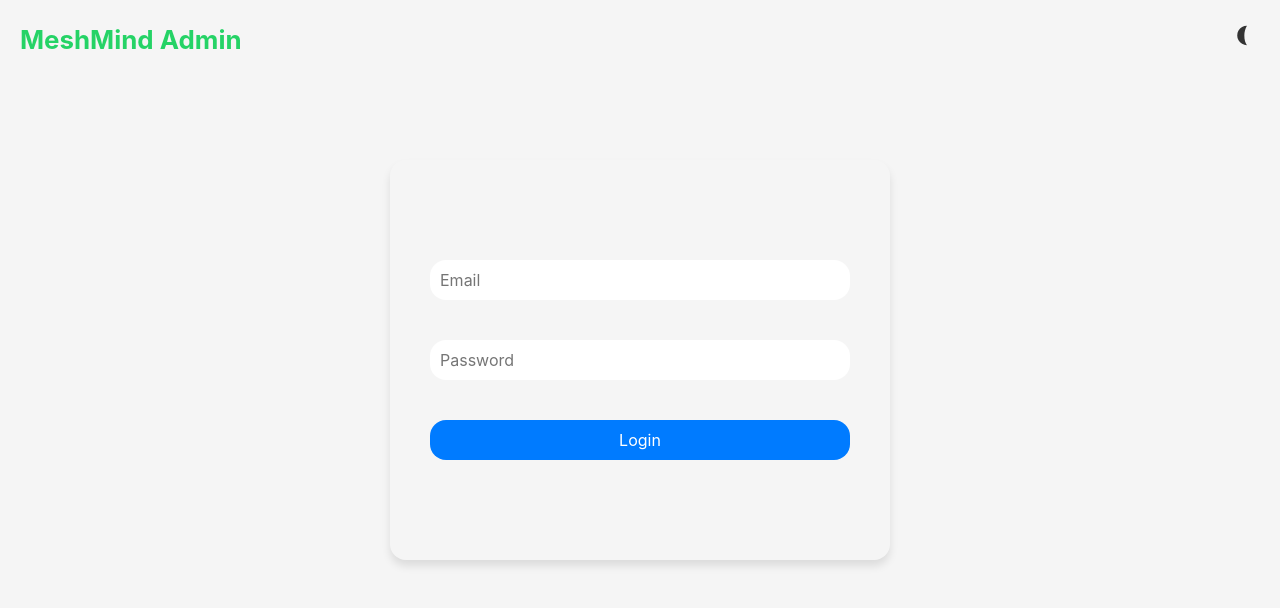
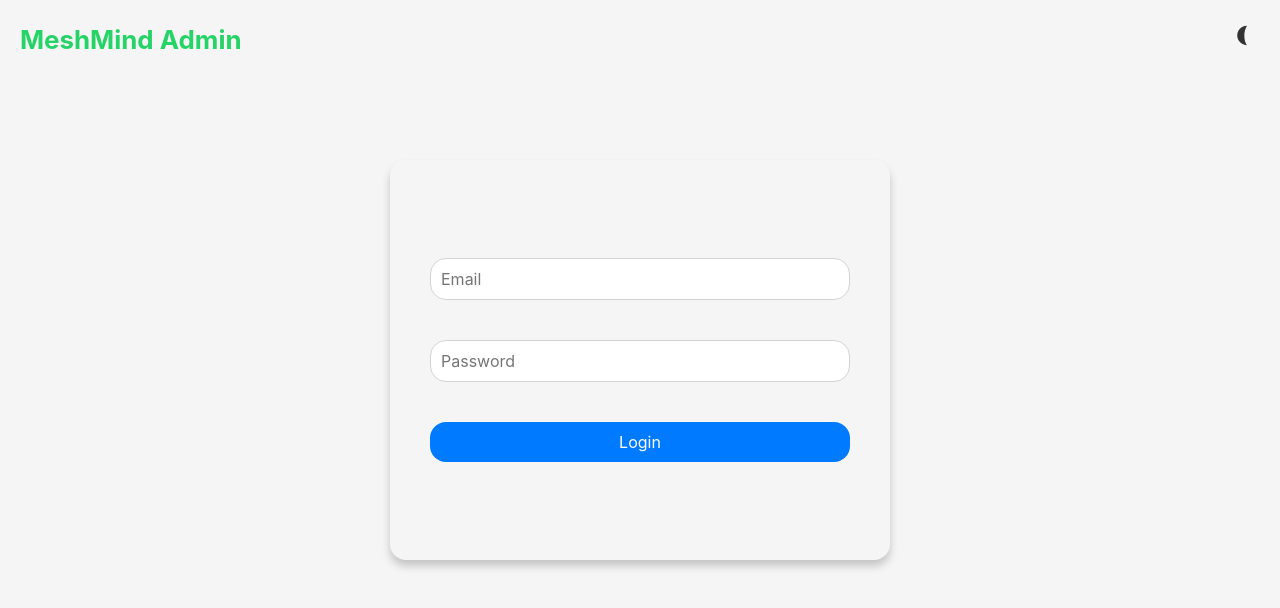
Before and after one commit to kiptalam1/MindMesh, a React (Vite) app in the folder Frontend/Admin/: page / in a window 1280 px wide. Shown: the top 608 px of the page. Built offline with nearby package versions, Linux system fonts and the light colour scheme.

Commit message:
styles: display form differently in dark mode

```diff
--- a/Frontend/Admin/src/styles/LoginForm.css
+++ b/Frontend/Admin/src/styles/LoginForm.css
@@ -9,21 +9,24 @@
 	max-width: 500px;
 	max-height: 400px;
 	margin: 80px auto;
-	box-shadow: 0 6px 8px rgba(0, 0, 0, 0.1);
+	background-color: var(--form-bg);
+	box-shadow: 0 6px 8px rgba(0, 0, 0, 0.2);
 	border-radius: 1rem;
 	padding: 40px;
 	justify-self: center;
 }
+
 .input-field {
 	width: 100%;
 	margin-bottom: 20px;
 	padding: 10px;
-	border: none;
+	border: 0.5px solid lightgrey;
 	border-radius: 1rem;
 	font-size: 1rem;
 }
 .input-field:focus {
 	outline: 2px solid var(--blue);
+	border: none;
 }
 .login-btn {
 	background-color: var(--blue);
```
